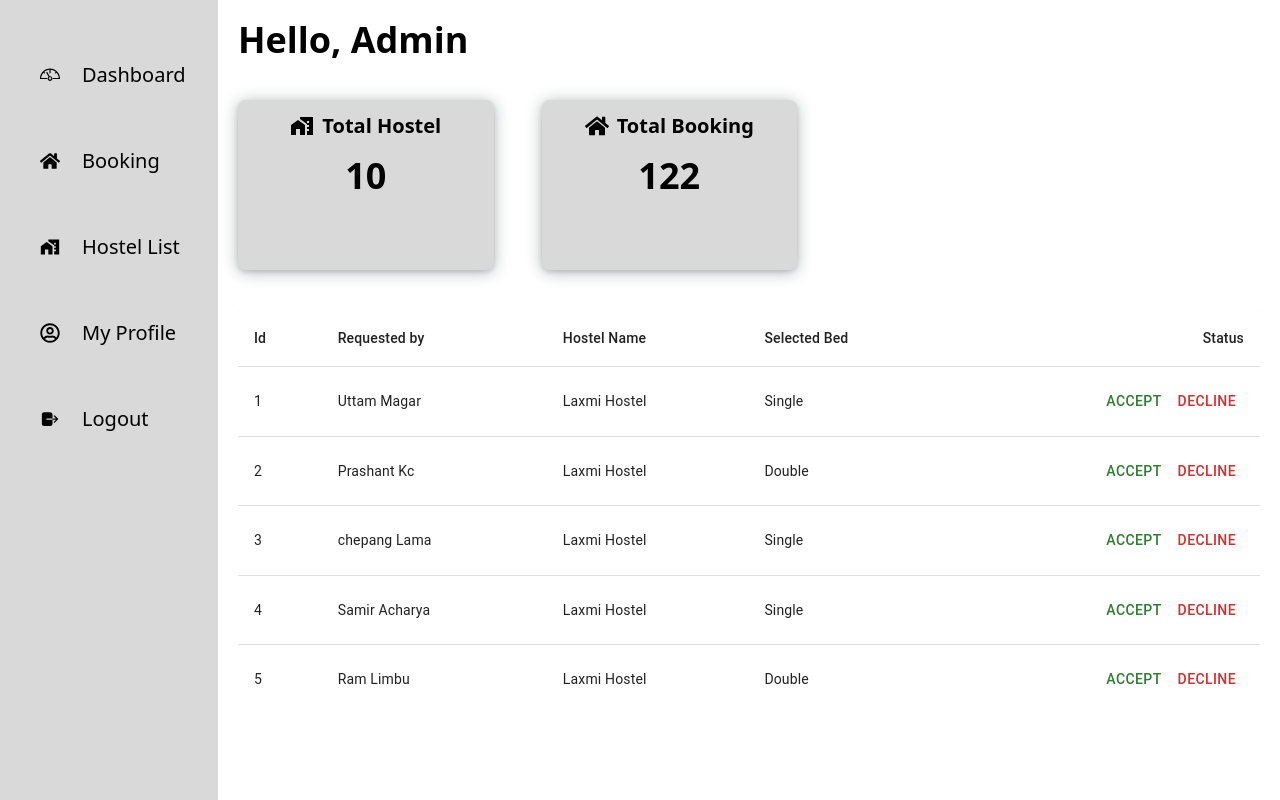
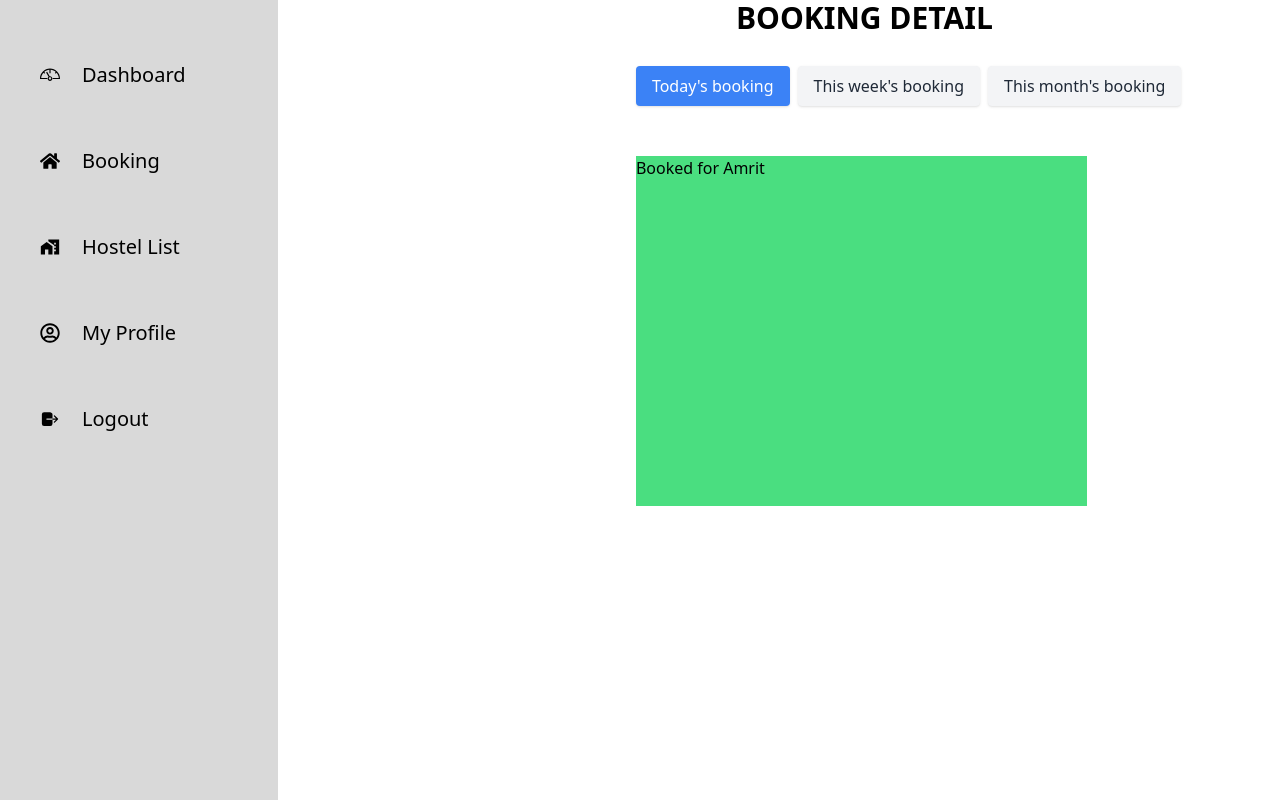
Before and after one commit to Nehaa222/hostelStay, a React (Vite) app: page / in a window 1280 px wide. Built offline with nearby package versions, Linux system fonts and the light colour scheme.

Commit message:
Booking Dashboard

```diff
--- a/src/App.jsx
+++ b/src/App.jsx
@@ -7,7 +7,8 @@ import React from "react";
 // import Signuppage from "./pages/Signuppage";
 // import Hostelpage from "./pages/Hostelpage";
 // import { BrowserRouter, Routes, Route } from "react-router-dom";
-import AdminDashboard from "./components/AdminDashboard";
+// import AdminDashboard from "./components/AdminDashboard";
+import Booking from "./components/Booking";
 const App = () => {
   return (
     // <>
@@ -23,7 +24,8 @@ const App = () => {
     //     </Routes>
     //   </BrowserRouter>
     // </>
-    <AdminDashboard/>
+    // <AdminDashboard/>
+    <Booking/>
   );
 };
 
--- /dev/null
+++ b/src/components/Booking.jsx
@@ -0,0 +1,92 @@
+
+import React, { useState } from "react";
+import { FaHome } from "react-icons/fa";
+import { TfiDashboard } from "react-icons/tfi";
+import { MdMapsHomeWork } from "react-icons/md";
+import { FaRegUserCircle } from "react-icons/fa";
+import { IoLogOut } from "react-icons/io5";
+
+export default function Booking() {
+  const [activeTab, setActiveTab] = useState("today");
+
+  const displayContent = () => {
+    switch (activeTab) {
+      case "today":
+        return "Booked for Amrit";
+      case "week":
+        return "Booked by Raj";
+      case "month":
+        return "Booked by Quyem";
+      default:
+        return "Select a tab to display bookings";
+    }
+  };
+
+  return (
+    <div className="Container ">
+      <div className="flex h-full w-full cursor-pointer">
+        <div className="sidebar bg-[#D9D9D9] text-black p-5 w-[40%] font-bold text-[20px] flex flex-col items-center h-screen">
+          <div className="menu-item mt-10 mb-4 w-full flex items-center justify-start pl-5">
+            <TfiDashboard className="mr-[22px]" />
+            <span>Dashboard</span>
+          </div>
+          <div className="menu-item mt-10 mb-4 w-full flex items-center justify-start pl-5">
+            <FaHome className="mr-[22px]" />
+            <span>Booking</span>
+          </div>
+          <div className="menu-item mt-10 mb-4 w-full flex items-center justify-start pl-5">
+            <MdMapsHomeWork className="mr-[22px]" />
+            <span>Hostel List</span>
+          </div>
+          <div className="menu-item mt-10 mb-4 w-full flex items-center justify-start pl-5">
+            <FaRegUserCircle className="mr-[22px]" />
+            <span>My Profile</span>
+          </div>
+          <div className="menu-item mt-10 w-full flex items-center justify-start pl-5">
+            <IoLogOut className="mr-[22px]" />
+            <span>Logout</span>
+          </div>
+        </div>
+        <div className="container flex flex-col ml-[28%] Shadow-md ">
+          <p className="font-bold text-3xl ml-[100px]">BOOKING DETAIL</p>
+          <div className="tabs mt-[30px]">
+            <button
+              className={`tab ${
+                activeTab === "today"
+                  ? "active bg-blue-500 text-white"
+                  : "bg-gray-100 text-gray-800"
+              } hover:bg-blue-300 px-4 py-2 rounded shadow mr-2`}
+              onClick={() => setActiveTab("today")}
+            >
+              Today's booking
+            </button>
+            <button
+              className={`tab ${
+                activeTab === "week"
+                  ? "active bg-blue-500 text-white"
+                  : "bg-gray-100 text-gray-800"
+              } hover:bg-blue-300 px-4 py-2 rounded shadow mr-2`}
+              onClick={() => setActiveTab("week")}
+            >
+              This week's booking
+            </button>
+            <button
+              className={`tab ${
+                activeTab === "month"
+                  ? "active bg-blue-500 text-white"
+                  : "bg-gray-100 text-gray-800"
+              } hover:bg-blue-300 px-4 py-2 rounded shadow mr-2`}
+              onClick={() => setActiveTab("month")}
+            >
+              This month's booking
+            </button>
+          </div>
+
+          <div className="content mt-[50px] h-[350px] w-[70%] bg-green-400">
+            {displayContent()}
+          </div>
+        </div>
+      </div>
+    </div>
+  );
+}
```
